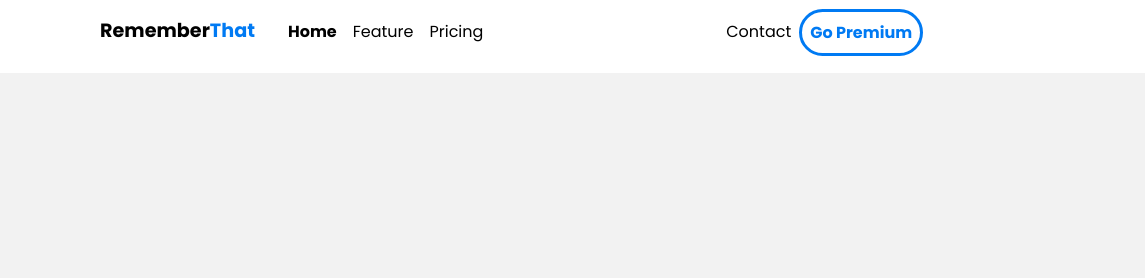
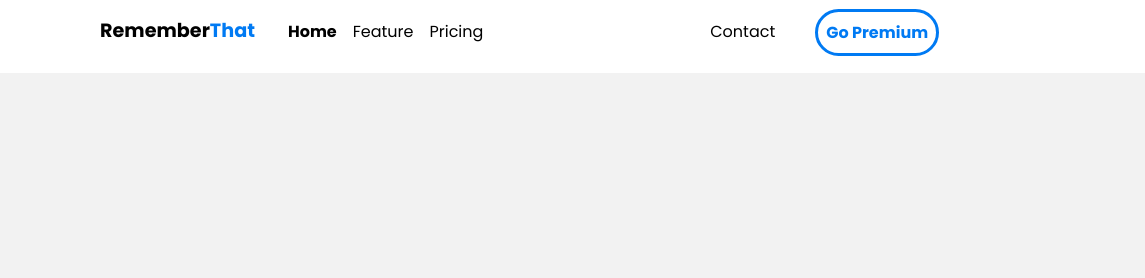
Before and after one commit to DEV-Nik06/Front-End-Application, a plain HTML site: page index.html in a window 1280 px wide. Shown: the top 278 px of the page, 0-1145 px from the left. Drawn offline with Linux system fonts and the light colour scheme.

Commit message:
Button adjustment

```diff
--- a/css/main.scss
+++ b/css/main.scss
@@ -284,7 +284,8 @@ nav {
 
 
 
-@media only screen and (min-width:768px){
+@media only screen and (min-width:768px)
+{
     .mobile-menu,.mobile-menu-exit{
         display: none;
     }
@@ -294,7 +295,8 @@ nav {
         grid-template-columns: 180px auto;
        justify-content: unset;
     }
-    .navbar nav{
+    .navbar nav
+    {
         display: flex;
         justify-content: space-between;
         background: none;
@@ -330,14 +332,19 @@ nav {
             font-weight: bold;
             border-radius: 5em;
             margin-top: -7px;
+            margin-left: 2em;
 
-            &:hover{
+        }
+
+
+        &:hover{
                 background: var(--primary-color);
                 color: var(--secondary-color);
             }
-        }
     }
+
 }
+
 
 @media only screen and (min-width: 1080px){
     .container{
```
Also changed, not shown: css/main.css, 1 other file.
